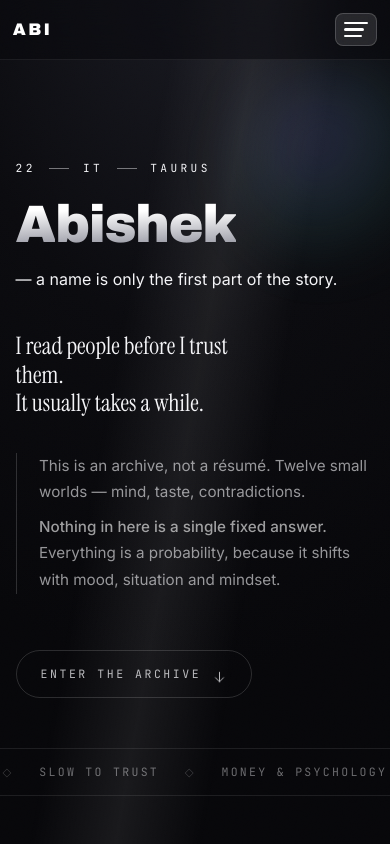
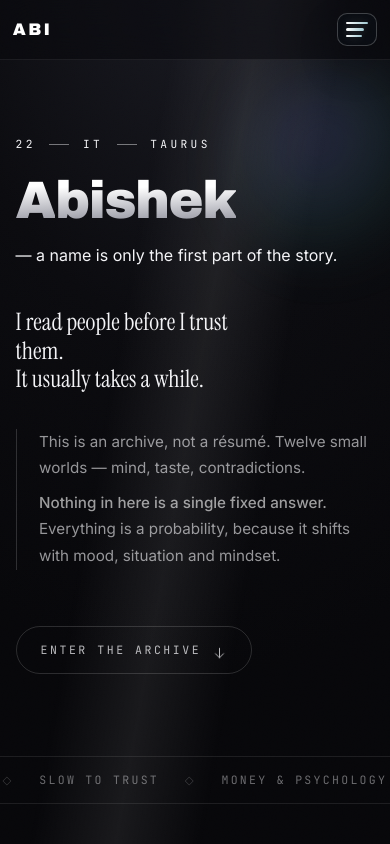
Before and after one commit to Abishek66r/abi-site, a React (Vite) app: page / in a window 390 px wide. Shown: the top 844 px of the page. Built offline with nearby package versions, Linux system fonts and the light colour scheme.

Commit message:
Refine mobile layout: tighter hero spacing and glass-style hamburger

```diff
--- a/src/index.css
+++ b/src/index.css
@@ -105,13 +105,17 @@ button { font: inherit; cursor: pointer; }
 }
 .nav__list a:hover, .nav__list a:focus-visible { opacity: 1; background: rgba(128,128,128,.18); }
 .nav__toggle {
-  display: none; background: rgba(255, 255, 255, 0.12); border: 1px solid rgba(255, 255, 255, 0.18); border-radius: 8px; padding: .75rem;
-  margin-left: auto; flex-direction: column; gap: 6px;
-  cursor: pointer; transition: all .3s ease; backdrop-filter: blur(8px);
+  display: none; background: rgba(10, 14, 22, 0.72); border: 1px solid rgba(255, 255, 255, 0.22);
+  border-radius: 12px; padding: .65rem; margin-left: auto; flex-direction: column;
+  gap: 5px; cursor: pointer; transition: all .25s ease;
+  backdrop-filter: blur(12px);
+  box-shadow: 0 18px 40px rgba(0, 0, 0, 0.22);
 }
 .nav__toggle span {
-  display: block; width: 26px; height: 3px; background: #ffffff;
-  border-radius: 2px; transition: all .35s cubic-bezier(.16, 1, .3, 1);
+  display: block; width: 26px; height: 3px;
+  background: linear-gradient(90deg, rgba(255,255,255,1), rgba(196,245,255,0.8));
+  border-radius: 999px; transition: all .25s cubic-bezier(.16, 1, .3, 1);
+  box-shadow: 0 0 10px rgba(255,255,255,0.2);
 }
 .nav__toggle span:nth-child(1) { width: 30px; }
 .nav__toggle span:nth-child(3) { width: 22px; }
@@ -139,22 +143,23 @@ button { font: inherit; cursor: pointer; }
   .nav__toggle {
     padding: 0.5rem;
     gap: 4px;
+    border-radius: 10px;
   }
   .nav__toggle span {
-    width: 20px;
+    width: 18px;
     height: 2.5px;
   }
-  .nav__toggle span:nth-child(1) { width: 24px; }
-  .nav__toggle span:nth-child(3) { width: 18px; }
+  .nav__toggle span:nth-child(1) { width: 22px; }
+  .nav__toggle span:nth-child(3) { width: 16px; }
   .nav__toggle:hover span:nth-child(1) { width: 20px; }
   .nav__toggle:hover span:nth-child(3) { width: 20px; }
   .nav__toggle.active span:nth-child(1) {
-    transform: rotate(45deg) translate(8px, 8px);
-    width: 20px;
+    transform: rotate(45deg) translate(7px, 7px);
+    width: 18px;
   }
   .nav__toggle.active span:nth-child(3) {
-    transform: rotate(-45deg) translate(6px, -6px);
-    width: 20px;
+    transform: rotate(-45deg) translate(5px, -5px);
+    width: 18px;
   }
 }
 
@@ -175,9 +180,12 @@ button { font: inherit; cursor: pointer; }
 }
 @media (max-width: 640px) {
   .u--hero {
-    padding-top: 10rem;
+    padding-top: 8.5rem;
     justify-content: flex-start;
-    padding-bottom: 3rem;
+    padding-bottom: 2.5rem;
+  }
+  .hero__eyebrow {
+    margin-bottom: 1rem;
   }
 }
 .hero__sweep {
```
